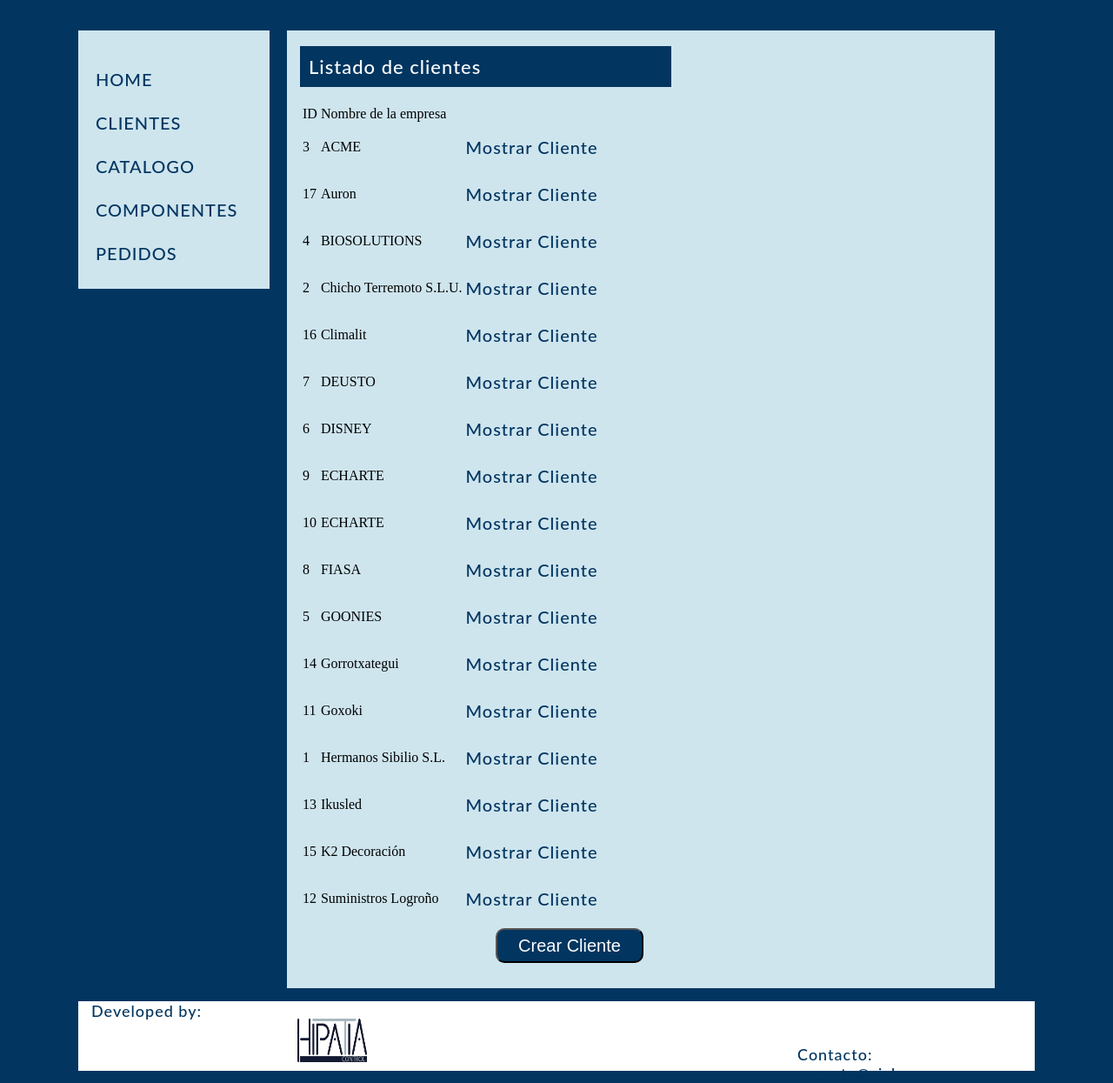
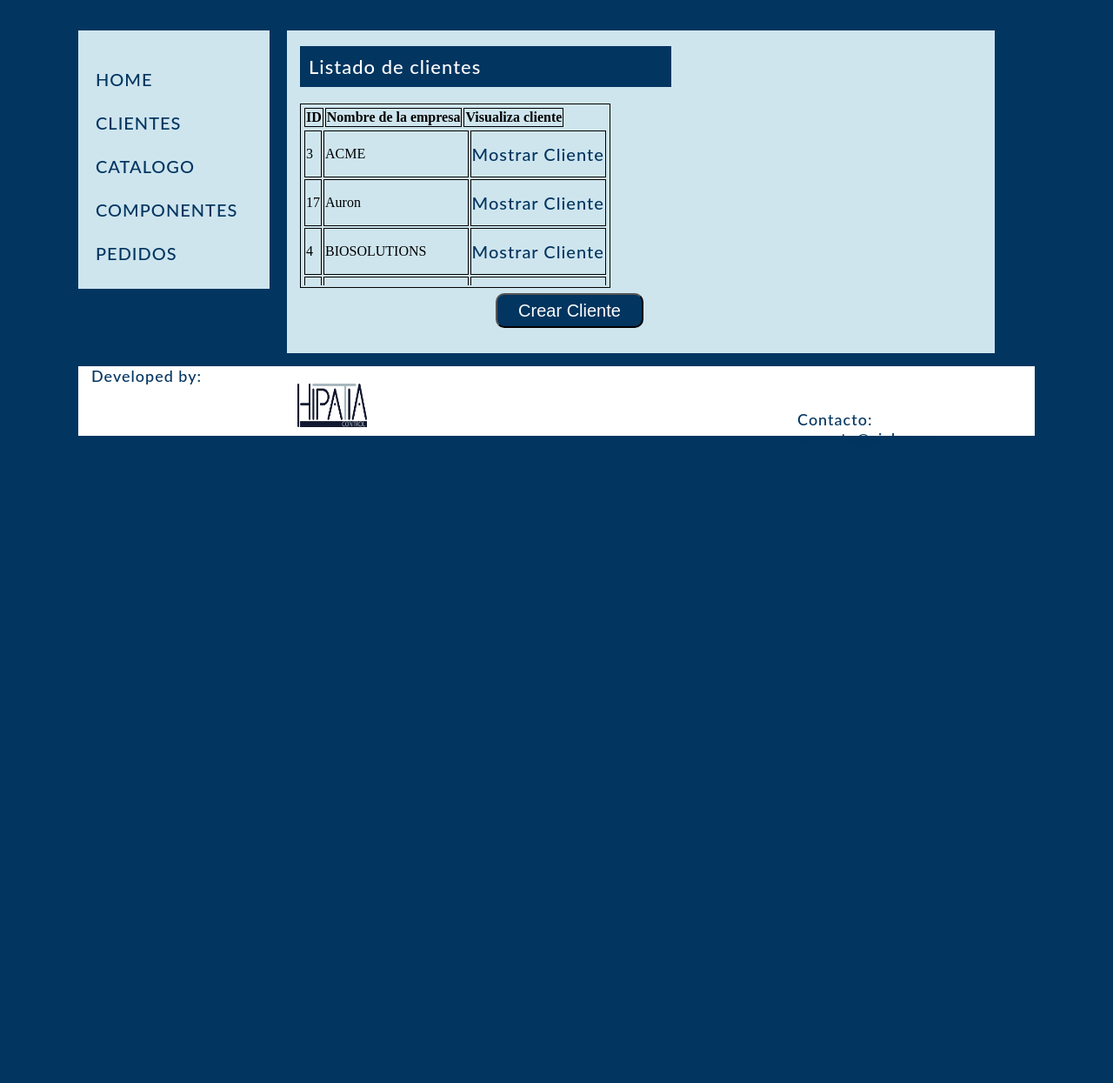
Before and after one commit to MaialenAguilar/TrabajoDjango, a Django app: page /appGestionPedidos/clientes/ in a window 1280 px wide. Shown: the part 120-1365 px from the top of the page at 87% size. After the commit the page ends 621 px from the top, so only its background shows below. Run offline with Django 3.2, Linux system fonts and the light colour scheme; data comes from the database, SQL or seed files in the repository.

Commit message:
tablas_scroll

```diff
--- a/gestionPedidos/appGestionPedidos/static/CSS/web_styles.css
+++ b/gestionPedidos/appGestionPedidos/static/CSS/web_styles.css
@@ -370,3 +370,17 @@ h5 {
     float: right;
     margin-right: 30px;
 }
+/*PARA DAR SCROLL A LAS TABLAS*/
+
+/* table border rule*/
+table, td, th { border: 1px solid black; }
+
+/* display as block plus display vertical scroll bars */
+thead, tbody { display: block; overflow-y: scroll; }
+
+/* sample height */
+tbody, table { height: 180px; }
+
+
+/* sample width and horizontal scroll bar */
+/*div { width: 200px; overflow-x: auto; }*/
--- a/gestionPedidos/appGestionPedidos/templates/clientes.html
+++ b/gestionPedidos/appGestionPedidos/templates/clientes.html
@@ -7,11 +7,14 @@
 
 	<div class = "tabla">
 	<table>
-
+		<thead>
 		<tr>
-			<td >ID</td>
-			<td >Nombre de la empresa</td>
+			<th >ID</th>
+			<th >Nombre de la empresa</th>
+			<th >Visualiza cliente</th>
 		</tr>
+		</thead>
+		<tbody>
 		{% for d in lista_clientes %}
 		<tr>
 			<td > {{ d.id }}</td>
@@ -19,6 +22,7 @@
 			<td ><a href="/appGestionPedidos/clientes/{{ d.id }}">Mostrar Cliente</a></td>
 		</tr>
 		{% endfor %}
+		</tbody>
 	</table>
 	</div>
 	<a href="{% url 'Añadir_Cliente' %}"><button class ="boton" name="boton">Crear Cliente</button> </a>
```
